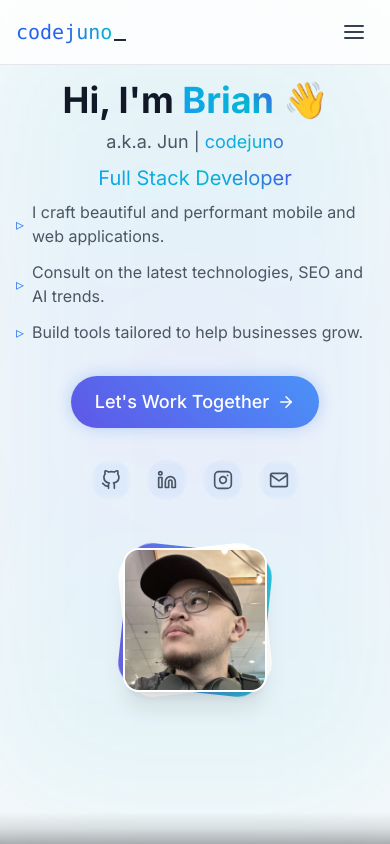
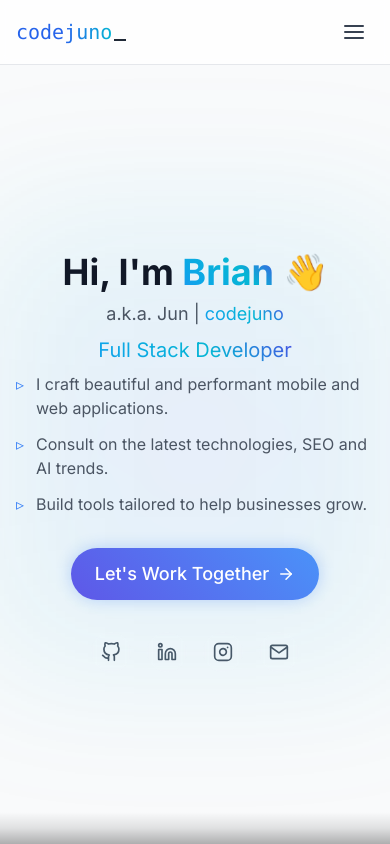
Before and after one commit to code-juno/code-juno-web, a Next.js app: page / in a window 390 px wide. Shown: the top 844 px of the page. Built offline with nearby package versions, Linux system fonts and the light colour scheme.

Commit message:
clean up hero and move social links

```diff
--- a/app/components/sections/HeroSection.module.css
+++ b/app/components/sections/HeroSection.module.css
@@ -1,5 +1,5 @@
 .heroSection {
-  @apply relative min-h-screen flex flex-col justify-start md:justify-center items-center overflow-hidden;
+  @apply relative min-h-screen flex flex-col justify-center items-center overflow-hidden;
 }
 
 .textContainer {
--- a/app/components/sections/HeroSection.tsx
+++ b/app/components/sections/HeroSection.tsx
@@ -37,7 +37,7 @@ export default function HeroSection() {
             initial={{ opacity: 0, y: 20 }}
             animate={{ opacity: 1, y: 0 }}
             transition={{ duration: 0.5 }}
-            className={`flex flex-col md:flex-row items-center mt-20 md:mt-0 gap-12 ${styles.textContainer}`}
+            className={`flex flex-col md:flex-row items-center justify-center mt-20 md:mt-0 gap-12 ${styles.textContainer}`}
           >
             <div className="flex-1 text-center md:text-left">
               <div className={styles.textBackground} />
@@ -72,27 +72,27 @@ export default function HeroSection() {
                   initial={{ opacity: 0, x: -20 }}
                   animate={{ opacity: 1, x: 0 }}
                   transition={{ duration: 0.5, delay: 0.2 }}
-                  className="flex items-center gap-2"
+                  className="pl-5 relative"
                 >
-                  <span className="text-blue-500">▹</span>I craft beautiful and
-                  performant mobile and web applications.
+                  <span className="text-blue-500 absolute left-0 top-0">▹</span>
+                  I craft beautiful and performant mobile and web applications.
                 </motion.li>
                 <motion.li
                   initial={{ opacity: 0, x: -20 }}
                   animate={{ opacity: 1, x: 0 }}
                   transition={{ duration: 0.5, delay: 0.3 }}
-                  className="flex items-center gap-2"
+                  className="pl-5 relative"
                 >
-                  <span className="text-blue-500">▹</span>
+                  <span className="text-blue-500 absolute left-0 top-0">▹</span>
                   Consult on the latest technologies, SEO and AI trends.
                 </motion.li>
                 <motion.li
                   initial={{ opacity: 0, x: -20 }}
                   animate={{ opacity: 1, x: 0 }}
                   transition={{ duration: 0.5, delay: 0.4 }}
-                  className="flex items-center gap-2"
+                  className="pl-5 relative"
                 >
-                  <span className="text-blue-500">▹</span>
+                  <span className="text-blue-500 absolute left-0 top-0">▹</span>
                   Build tools tailored to help businesses grow.
                 </motion.li>
               </ul>
@@ -112,9 +112,6 @@ export default function HeroSection() {
                   <FiArrowRight className="group-hover:translate-x-1 transition-transform" />
                 </a>
               </motion.div>
-
-              {/* Social Links */}
-              <SocialLinks className={`${sharedStyles.socialLinks}`} />
             </div>
 
             {/* Portrait Image */}
@@ -122,7 +119,7 @@ export default function HeroSection() {
               initial={{ opacity: 0, scale: 0.9 }}
               animate={{ opacity: 1, scale: 1 }}
               transition={{ duration: 0.5 }}
-              className="relative w-36 h-36 sm:w-48 sm:h-48 md:w-80 md:h-80 mt-0 mb-12 md:mb-0"
+              className="relative w-36 h-36 sm:w-48 sm:h-48 md:w-80 md:h-80 mt-0 mb-12 md:mb-0 hidden md:block"
             >
               <div className="absolute inset-0 bg-gradient-to-r from-primary to-secondary rounded-3xl rotate-6 transform-gpu opacity-85" />
               <div className="absolute inset-0 bg-white dark:bg-gray-900 rounded-3xl -rotate-6 transform-gpu" />
@@ -133,7 +130,7 @@ export default function HeroSection() {
                   alt={PERSONAL_INFO.NAME}
                   fill
                   priority
-                  className="object-cover grayscale-[40%] hover:grayscale-0 transition-all duration-300 filter brightness-105 contrast-105 saturate-95"
+                  className="object-cover grayscale-[40%] hover:grayscale-0 transition-all duration-300 filter brightness-105 contrast-105 saturate-95 hidden sm:block"
                   sizes="(max-width: 768px) 256px, 320px"
                 />
               </div>
@@ -141,6 +138,7 @@ export default function HeroSection() {
           </motion.div>
         </div>
       </div>
+      <SocialLinks className={`${sharedStyles.socialLinks}`} />
 
       {/* Scroll Indicator */}
       {showScroll && (
```
